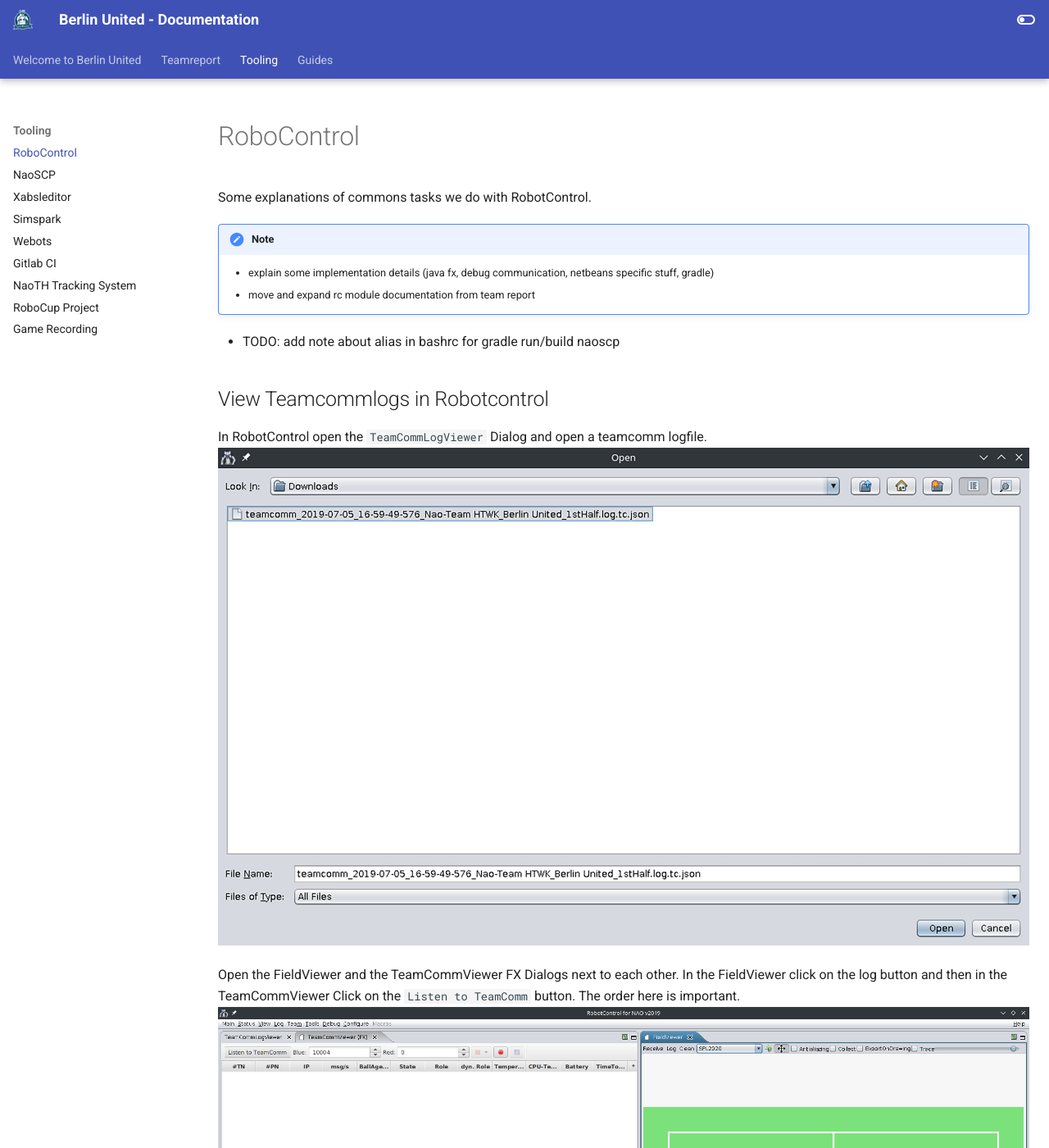
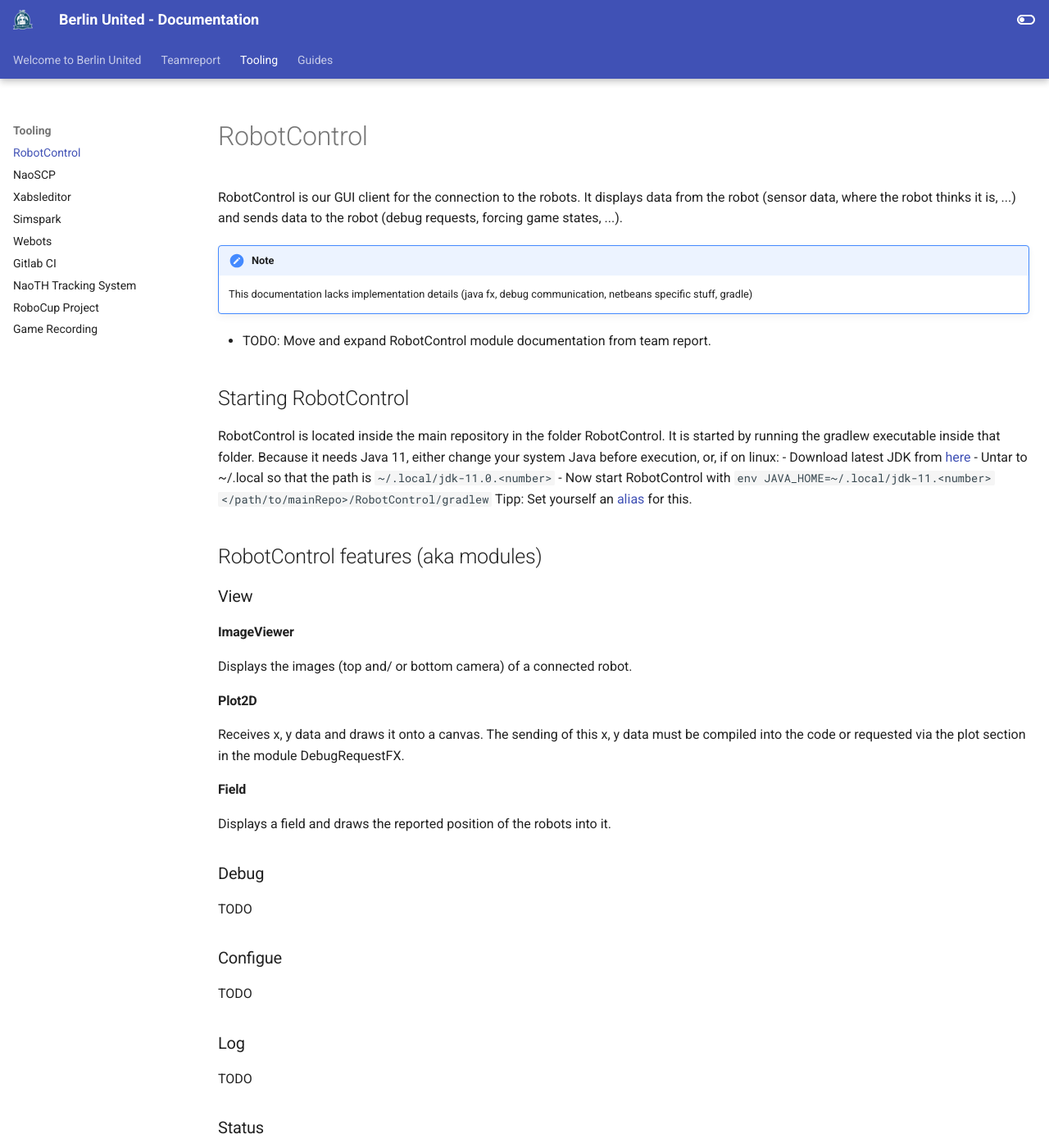
Before and after one commit to BerlinUnited/berlinunited.github.io, an MkDocs documentation site: the page built from docs/naoth_tools/rc.md, in a window 1280 px wide and 1400 px high. Shown: the whole window at 82% size. Built offline with MkDocs 1.6.1 and Material for MkDocs 9.7.7, drawn with Linux system fonts in a browser that asks for light colours; some of the changed text lies outside the part shown.

Commit message:
RobotControl: Added how to run and some module descriptions

```diff
--- a/docs/naoth_tools/rc.md
+++ b/docs/naoth_tools/rc.md
@@ -1,19 +1,56 @@
-# RoboControl
-Some explanations of commons tasks we do with RobotControl.
+# RobotControl
+RobotControl is our GUI client for the connection to the robots.
+It displays data from the robot (sensor data, where the robot thinks it is, ...) and sends data to the robot (debug requests, forcing game states, ...).
+
 !!! note
-    - explain some implementation details (java fx, debug communication, netbeans specific stuff, gradle)
-    - move and expand rc module documentation from team report
+    This documentation lacks implementation details (java fx, debug communication, netbeans specific stuff, gradle)
 
-- TODO: add note about alias in bashrc for gradle run/build naoscp
+- TODO: Move and expand RobotControl module documentation from team report.
 
-## View Teamcommlogs in Robotcontrol
-In RobotControl open the `TeamCommLogViewer` Dialog and open a teamcomm logfile.
-![Open a teamcomm log file](../img/screenshot_open_teamcommlog.png)
 
-Open the FieldViewer and the TeamCommViewer FX Dialogs next to each other. In the FieldViewer click on the log button and then
-in the TeamCommViewer Click on the `Listen to TeamComm` button. The order here is important.
-![SetupFieldViewer](../img/screenshot_teamcomm_fieldviewer.png)
-Switch back to the `TeamCommLogViewer` and click on the play button. You then see the message content of the current
-message on the left and on the right you can see the robots positions on the field. Note that those positions are as the robots
-report it. So they show localization errors.
-![Open a teamcomm log file](../img/screenshot_play_teamcomm.png)
+## Starting RobotControl
+RobotControl is located inside the main repository in the folder RobotControl.
+It is started by running the gradlew executable inside that folder.
+Because it needs Java 11, either change your system Java before execution, or, if on linux:
+- Download latest JDK from [here](https://adoptium.net/en-GB/temurin/releases/?version=11&os=linux&arch=x64)
+- Untar to ~/.local so that the path is `~/.local/jdk-11.0.<number>`
+- Now start RobotControl with `env JAVA_HOME=~/.local/jdk-11.<number> </path/to/mainRepo>/RobotControl/gradlew`
+Tipp: Set yourself an [alias](https://www.geeksforgeeks.org/alias-command-in-linux-with-examples/#how-to-create-an-aliases-persistent) for this.
+
+
+## RobotControl features (aka modules)
+### View
+#### ImageViewer
+Displays the images (top and/ or bottom camera) of a connected robot.
+#### Plot2D
+Receives x, y data and draws it onto a canvas. The sending of this x, y data must be compiled into the code or requested via the plot section in the module DebugRequestFX.
+#### Field
+Displays a field and draws the reported position of the robots into it.
+
+### Debug
+TODO
+
+### Configue
+TODO
+
+### Log
+TODO
+
+### Status
+TODO
+
+### Tools
+TODO
+
+### Team
+#### TeamCommLogs
+TeamComms are what the robots broadcast. The TeamCommLogs and TeamCommLogViewer are used to display this broadcasted data from past games, so that we can see what data (e.g. coordinates) the robots reported and knew of each other.
+
+In RobotControl open the `TeamCommLogViewer` dialogue and open a TeamComm logfile.
+![picture](../img/screenshot_open_teamcommlog.png)
+
+Open the FieldViewer and the TeamCommViewerFX dialogues next to each other. In the FieldViewer click on the log button; then in the TeamCommViewer click on the `Listen to TeamComm` button. The order here is important.
+![picture](../img/screenshot_teamcomm_fieldviewer.png)
+
+Switch back to the `TeamCommLogViewer` and click on the play button. You should see the message content of the current message on the left and on the right you can see the robots positions on the field. As those positions are as the robots report them, they show potential localization errors.
+![picture](../img/screenshot_play_teamcomm.png)
```
